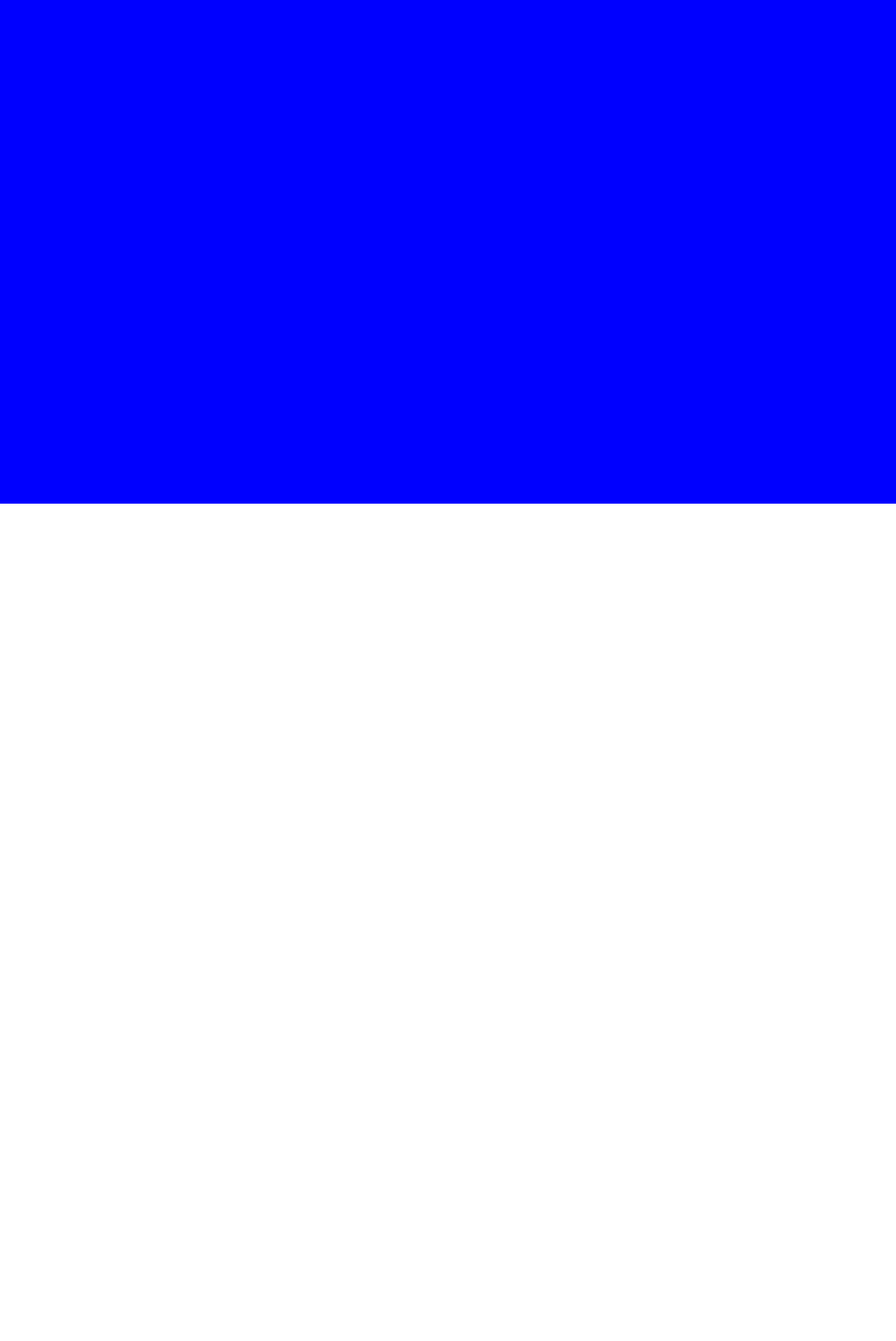
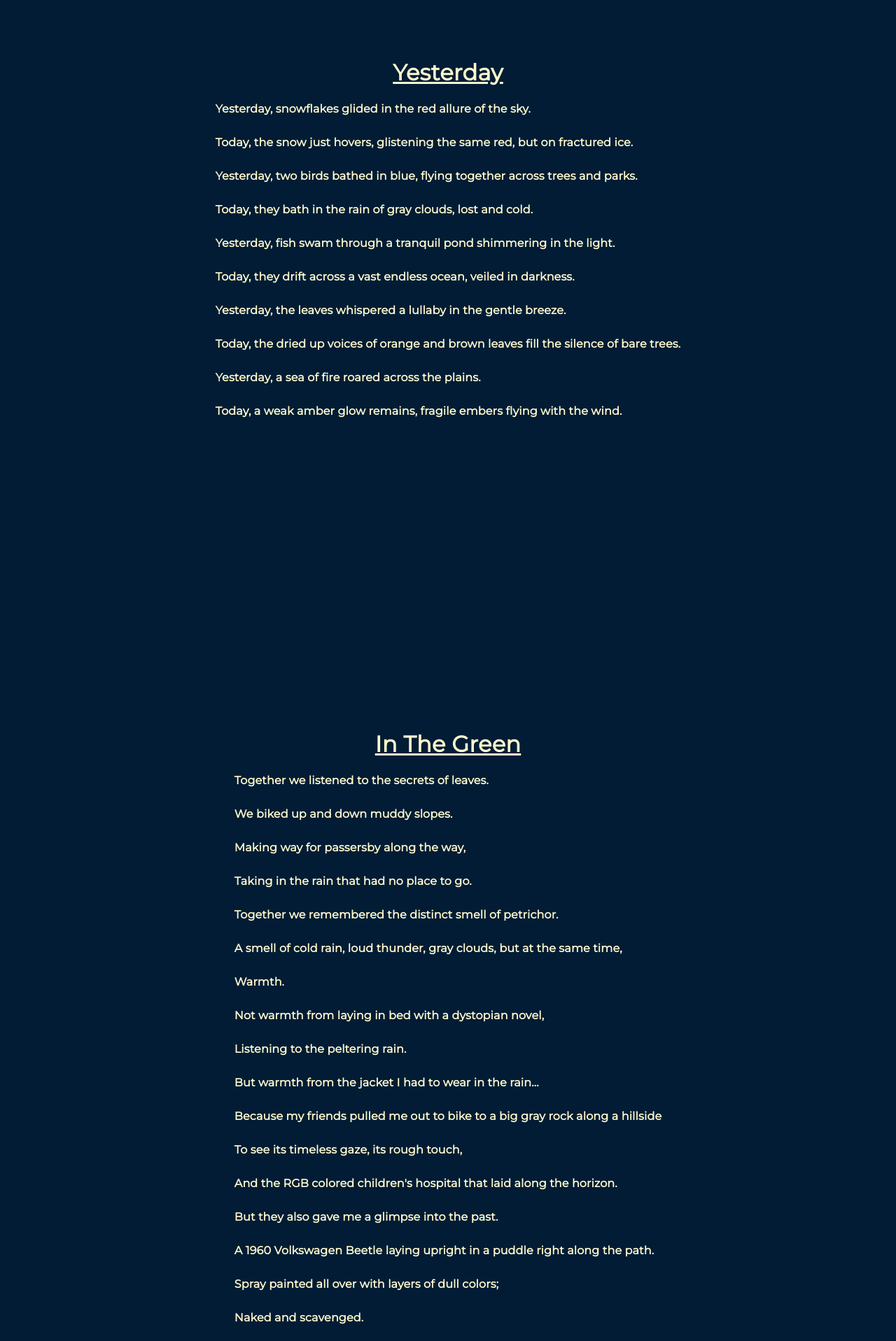
Before and after one commit to Jake-Yeo/jjs-poetry, a React (Create React App) app: page / in a window 1280 px wide. Shown: the part 880-2797 px from the top of the page at 70% size. Before the commit the page ends 1600 px from the top, so only its background shows below. Built offline with nearby package versions, Linux system fonts and the light colour scheme.

Commit message:
Fixed formatting issues and added in poems.

```diff
--- a/src/pages/MainPage.tsx
+++ b/src/pages/MainPage.tsx
@@ -1,6 +1,64 @@
-import { Box, Grid, Typography, keyframes } from '@mui/material';
+import { Box, Divider, Grid, Typography, keyframes } from '@mui/material';
 import { SunsetBackground } from '../components/SunsetBackground';
-import { useEffect } from 'react';
+import { useEffect, useState } from 'react';
+
+function GetPoemTitleComponent({ title }: { title: string }) {
+    const headerStyle = {
+        fontFamily: 'Montserrat, sans-serif',
+        color: '#FDFACD',
+        fontWeight: 'bold',
+        fontSize: '2rem',
+        whiteSpace: 'pre-line',
+        textAlign: 'left',
+        textDecoration: 'underline',
+    };
+
+    return (<>
+        <Typography sx={headerStyle}>
+            {title}
+        </Typography>
+    </>);
+}
+
+type GetPoemComponentProps = {
+    path: string;
+    title: string;
+};
+
+const GetPoemComponent: React.FC<GetPoemComponentProps> = ({ path, title }) => {
+    const [fileContent, setFileContent] = useState('');
+
+    const headerStyle = {
+        fontFamily: 'Montserrat, sans-serif',
+        color: '#FDFACD',
+        fontWeight: 'bold',
+        fontSize: '1rem',
+        textAlign: 'left',
+        whiteSpace: 'pre-line',
+        padding: '1rem',
+    };
+
+    useEffect(() => {
+        fetch(path) // ex: '/path/to/your/file.txt'
+            .then(response => response.text())
+            .then(text => {
+                setFileContent(text);
+            })
+            .catch(error => {
+                console.error('Error fetching text file:', error);
+                setFileContent('Failed to load the text file.');
+            });
+    }, []);
+
+    return (
+        <Box sx={{ display: 'flex', flexDirection: 'column', alignItems: 'center' }}>
+            <GetPoemTitleComponent title={title} />
+            <Typography variant="body1" sx={headerStyle}>
+                {fileContent}
+            </Typography>
+        </Box>
+    );
+}
 
 export const MainPage = () => {
 
@@ -49,6 +107,8 @@ export const MainPage = () => {
         textAlign: 'center',
     };
 
+    const yesterdayPoem = '';
+
     return (<>
         <Grid
             container
@@ -59,7 +119,7 @@ export const MainPage = () => {
                 height: '100vh',
             }}>
                 <SunsetBackground>
-                    <Box sx={{animation: `${moveTextUpAnimation} 5s forwards`,}}>
+                    <Box sx={{ animation: `${moveTextUpAnimation} 5s forwards`, }}>
                         <Typography variant="h1" sx={headerStyle}>
                             Sunset Poetry
                         </Typography >
@@ -69,14 +129,79 @@ export const MainPage = () => {
                     </Box>
                 </SunsetBackground>
             </Grid>
+            {/* Yesterday Poem */}
             <Grid item>
                 <Box sx={{
                     width: '100vw',
-                    height: '100vh',
+                    minHeight: '100vh',
                     color: '#FDFACD',
-                    background: 'blue'
+                    background: '#021C35',
+                    justifyContent: 'center',
+                    alignItems: 'center',
+                    paddingTop: '20vh',
+                    paddingBottom: '10vh',
                 }}>
-                    aweiufuawerghaiuerg
+                    <GetPoemComponent path='/Yesterday.txt' title='Yesterday' />
+                </Box>
+            </Grid>
+            {/* In The Green Poem */}
+            <Grid item>
+                <Box sx={{
+                    width: '100vw',
+                    minHeight: '100vh',
+                    color: '#FDFACD',
+                    background: '#021C35',
+                    justifyContent: 'center',
+                    alignItems: 'center',
+                    paddingTop: '10vh',
+                    paddingBottom: '10vh',
+                }}>
+                    <GetPoemComponent path='/InTheGreen.txt' title='In The Green' />
+                </Box>
+            </Grid>
+            {/* Just As Important */}
+            <Grid item>
+                <Box sx={{
+                    width: '100vw',
+                    minHeight: '100vh',
+                    color: '#FDFACD',
+                    background: '#021C35',
+                    justifyContent: 'center',
+                    alignItems: 'center',
+                    paddingTop: '10vh',
+                    paddingBottom: '10vh',
+                }}>
+                    <GetPoemComponent path='/JustAsImportant.txt' title='Just As Important' />
+                </Box>
+            </Grid>
+            {/* ButIfYouDoImSorry */}
+            <Grid item>
+                <Box sx={{
+                    width: '100vw',
+                    minHeight: '100vh',
+                    color: '#FDFACD',
+                    background: '#021C35',
+                    justifyContent: 'center',
+                    alignItems: 'center',
+                    paddingTop: '10vh',
+                    paddingBottom: '10vh',
+                }}>
+                    <GetPoemComponent path='/ButIfYouDoImSorry.txt' title="But If You Do I'm Sorry" />
+                </Box>
+            </Grid>
+            {/* GreyMist */}
+            <Grid item>
+                <Box sx={{
+                    width: '100vw',
+                    minHeight: '100vh',
+                    color: '#FDFACD',
+                    background: '#021C35',
+                    justifyContent: 'center',
+                    alignItems: 'center',
+                    paddingTop: '10vh',
+                    paddingBottom: '10vh',
+                }}>
+                    <GetPoemComponent path='/GreyMist.txt' title="Grey Mist" />
                 </Box>
             </Grid>
         </Grid>
```
Also changed, not shown: public/ButIfYouDoImSorry.txt (added), public/GreyMist.txt (added), public/InTheGreen.txt (added), public/JustAsImportant.txt (added), public/Yesterday.txt (added).
